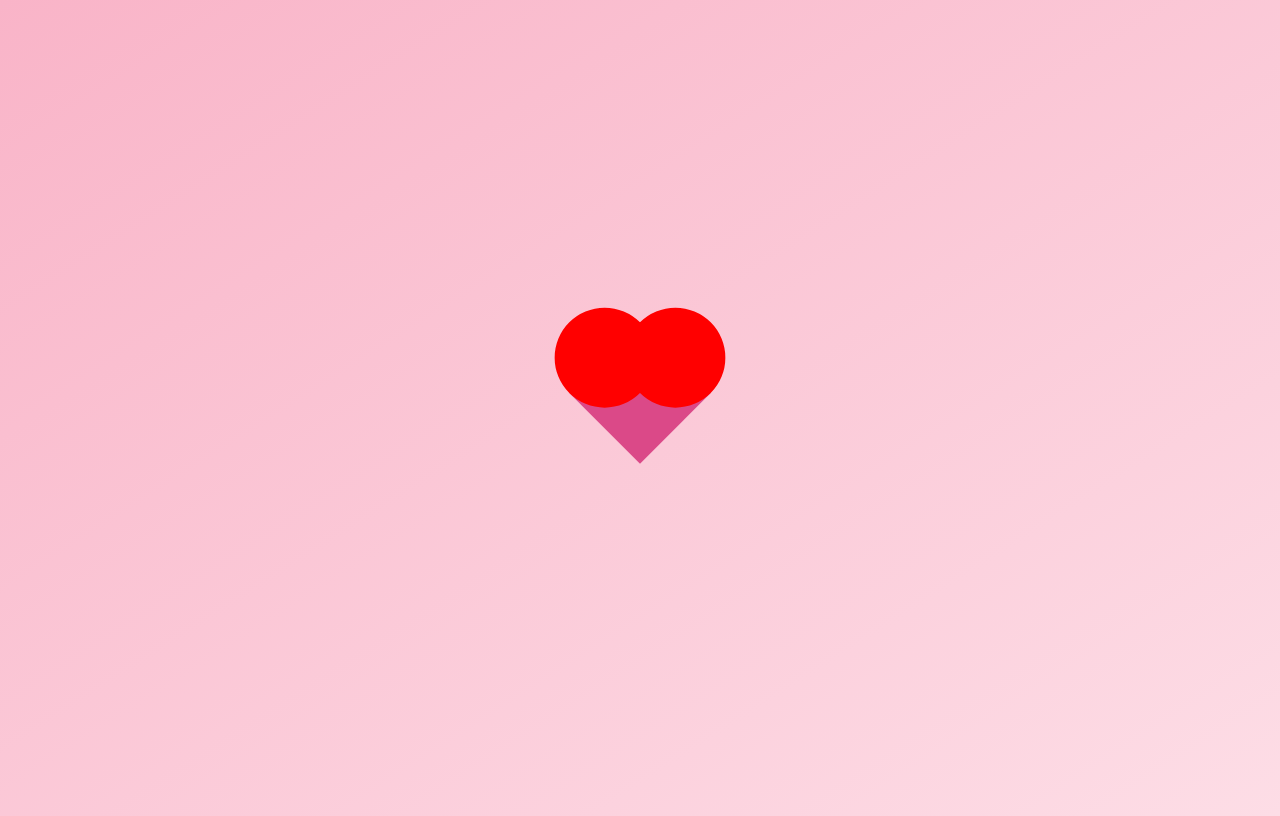
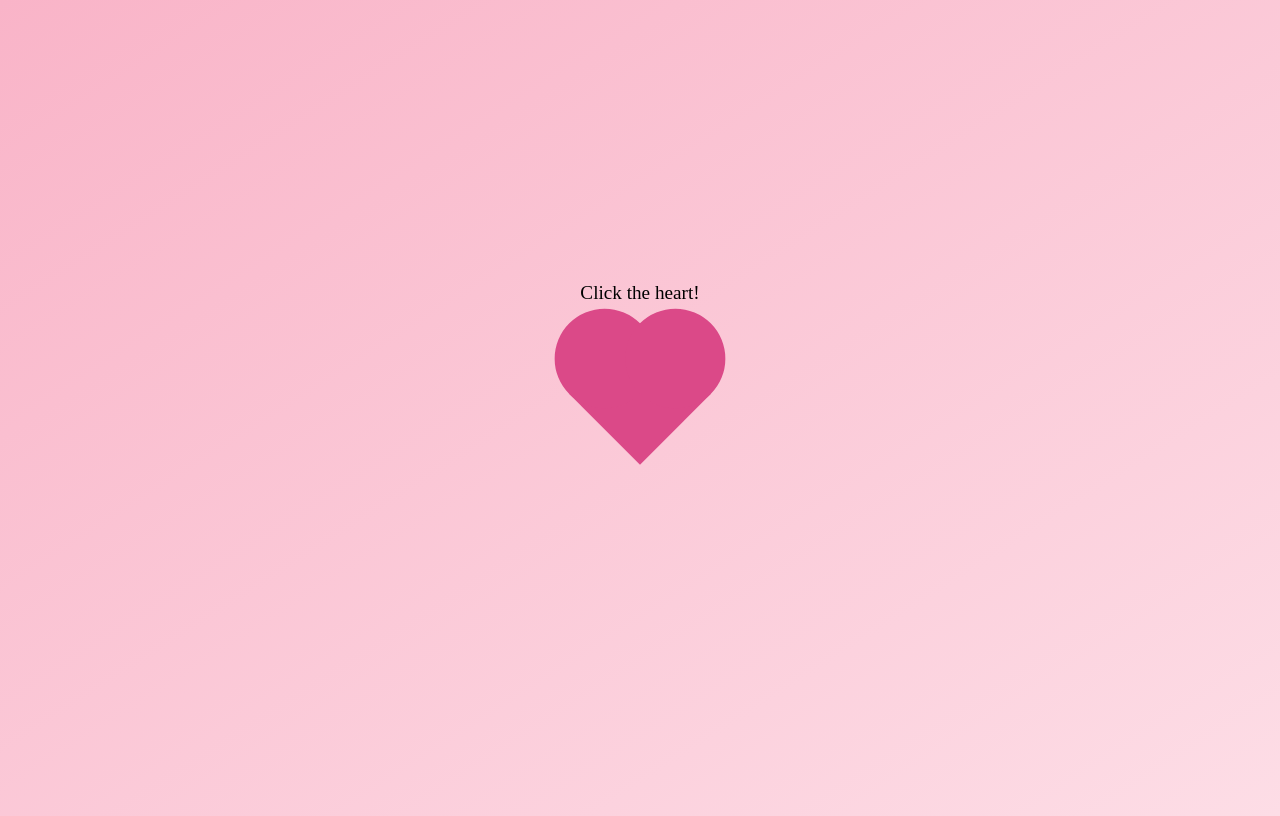
Before and after one commit to Alexislombardo4/Heart-box, a plain HTML site: page index.html in a window 1280 px wide. Drawn offline with Linux system fonts and the light colour scheme.

Commit message:
added more message

```diff
--- a/index.html
+++ b/index.html
@@ -12,7 +12,7 @@
       justify-content: center;
       height: 100vh;
       background: linear-gradient(to bottom right, #f9b4c8, #fddde6);
-      font-family: Arial, sans-serif;
+      font-family: "Times New Roman", Times, serif;
     }
 
     .heart {
@@ -31,7 +31,7 @@
       position: absolute;
       width: 100px;
       height: 100px;
-      background-color: red;
+      background-color: rgb(219, 73, 136);
       border-radius: 50%;
     }
 
@@ -59,18 +59,27 @@
     #message {
       margin-top: 30px;
       font-size: 1.5rem;
-      color: #d6336c;
+      color: #070606;
       opacity: 0;
       transition: opacity 0.5s ease;
-
+      font-family: "Times New Roman", Times, serif;
     }
 
     #message.show {
       opacity: 1;
     }
+    .prompt {
+      margin-bottom: 40px;
+      margin-top: -60px;
+      font-size: 1.2rem;
+      color: #000000;
+      text-align: center;
+      font-family: "Times New Roman", Times, serif;
+    }
   </style>
 </head>
 <body>
+  <div class="prompt">Click the heart!</div>
   <div class="heart" id="heart"></div>
   <div id="message"></div>
 
@@ -78,7 +87,7 @@
     const heart = document.getElementById("heart");
     const message = document.getElementById("message");
 
-    // ✨ Array of lovely messages
+    // Array of messages
     const messages = [
       "You're my favorite person!",
       "I love you so much",
```
